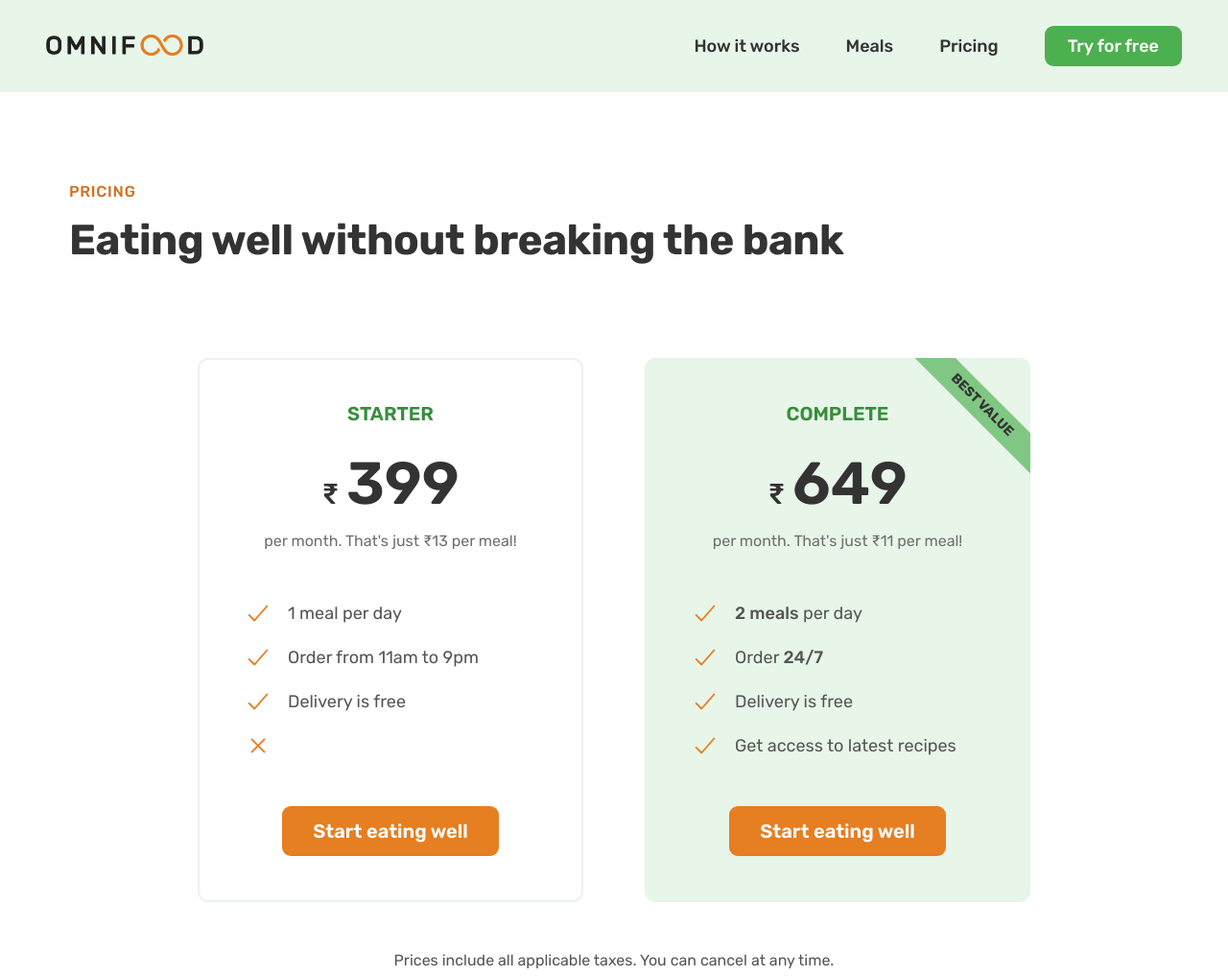
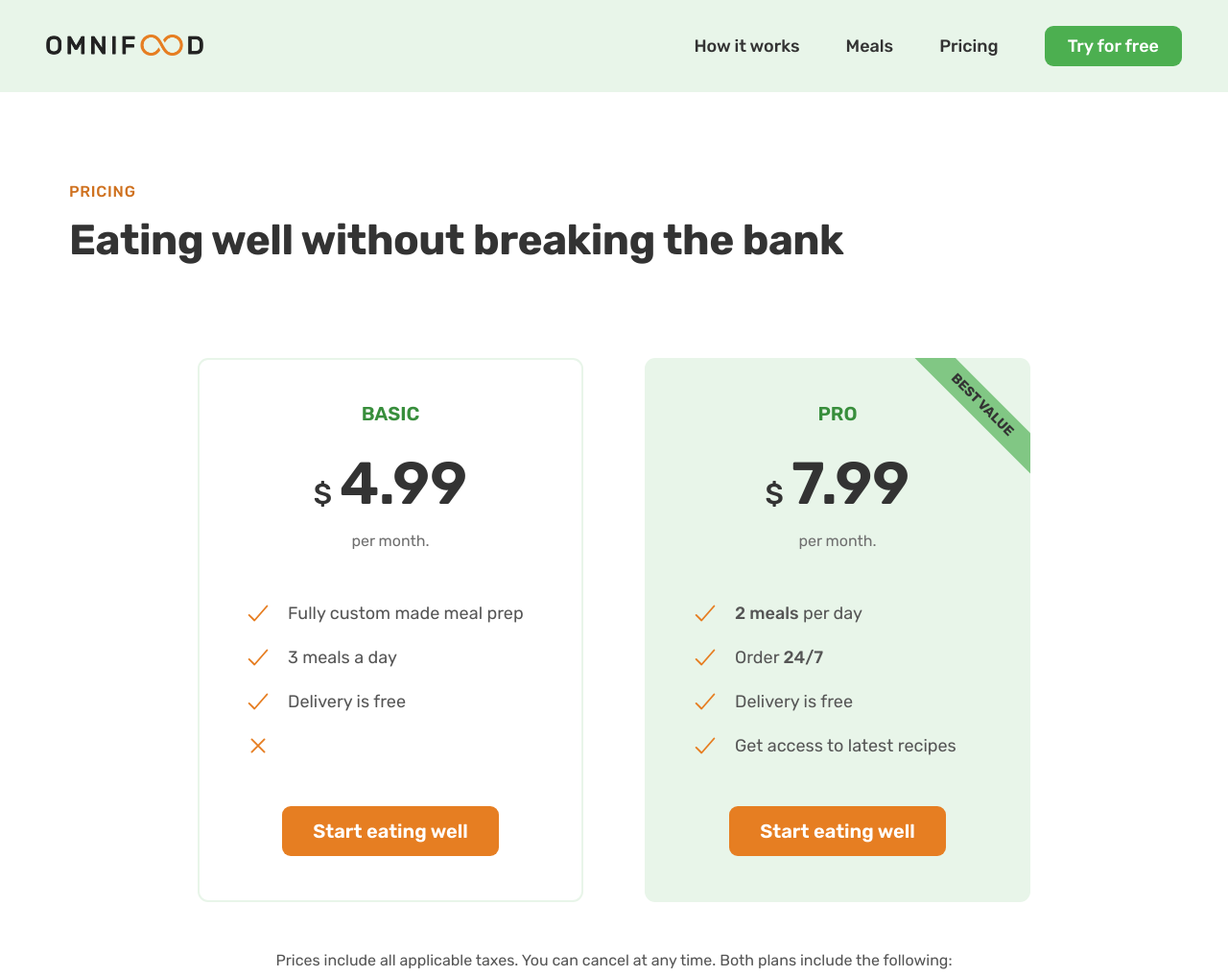
Before and after one commit to Pancraes/NutraPalFinal, a plain HTML site: page NutraPal/NutraPal/recipes.html in a window 1280 px wide. Shown: the whole page at 96% size. Drawn offline with nearby package versions, Linux system fonts and the light colour scheme; some packages are replaced by stand-ins of ours; a script that the page names is missing.

Commit message:
added images

```diff
--- a/NutraPal/NutraPal/css/questions.css
+++ b/NutraPal/NutraPal/css/questions.css
@@ -451,7 +451,7 @@ button.js-btn-prev:hover {
 }
 
 body {
-  background-image: url('https://t3.ftcdn.net/jpg/03/15/62/08/360_F_315620808_wEdzpQuvs3CQokO0Z4p9kC8Rt20zZE9L.jpghttps://t4.ftcdn.net/jpg/01/05/59/03/360_F_105590311_cAD04gw6SOQ7WSVgau0uvrql76ThgbQ9.jpg');
+  background-image: url('../img/quizbg.png');
   background-size: cover; /* Ensure the background covers the entire page */
   background-repeat: no-repeat; /* Prevent the background from repeating */
   background-attachment: fixed; /* Fix the background so it doesn't scroll with the page */
--- a/NutraPal/NutraPal/recipes.html
+++ b/NutraPal/NutraPal/recipes.html
@@ -73,18 +73,18 @@
       <div class="container grid grid--2-cols margin-bottom-md">
         <div class="pricing-plan pricing-plan--starter">
           <header class="plan-header">
-            <p class="plan-name">Starter</p>
-            <p class="plan-price"><span>₹</span>399</p>
-            <p class="plan-text">per month. That's just ₹13 per meal!</p>
+            <p class="plan-name">Basic</p>
+            <p class="plan-price"><span>$</span>4.99</p>
+            <p class="plan-text">per month.</p>
           </header>
           <ul class="list">
             <li class="list-item">
               <ion-icon class="list-icon" name="checkmark-outline"></ion-icon>
-              <span>1 meal per day</span>
+              <span>Fully custom made meal prep</span>
             </li>
             <li class="list-item">
               <ion-icon class="list-icon" name="checkmark-outline"></ion-icon>
-              <span>Order from 11am to 9pm</span>
+              <span>3 meals a day</span>
             </li>
             <li class="list-item">
               <ion-icon class="list-icon" name="checkmark-outline"></ion-icon>
@@ -101,9 +101,9 @@
 
         <div class="pricing-plan pricing-plan--complete">
           <header class="plan-header">
-            <p class="plan-name">Complete</p>
-            <p class="plan-price"><span>₹</span>649</p>
-            <p class="plan-text">per month. That's just ₹11 per meal!</p>
+            <p class="plan-name">Pro</p>
+            <p class="plan-price"><span>$</span>7.99</p>
+            <p class="plan-text">per month.</p>
           </header>
           <ul class="list">
             <li class="list-item">
@@ -132,8 +132,10 @@
       <div class="container grid">
         <aside class="plan-details">
           Prices include all applicable taxes. You can cancel at any time.
+          Both plans include the following:
         </aside>
       </div>
+
     </section>
   </body>
 </html>
```
Also changed, not shown: NutraPal/NutraPal/index.html (+2 -2 lines), NutraPal/NutraPal/questions.html (+1 -1 lines), NutraPal/NutraPal/img/preppin-logo.png (added), NutraPal/NutraPal/img/preppin-no-bg.png (added), NutraPal/NutraPal/img/preppin.png (deleted).
